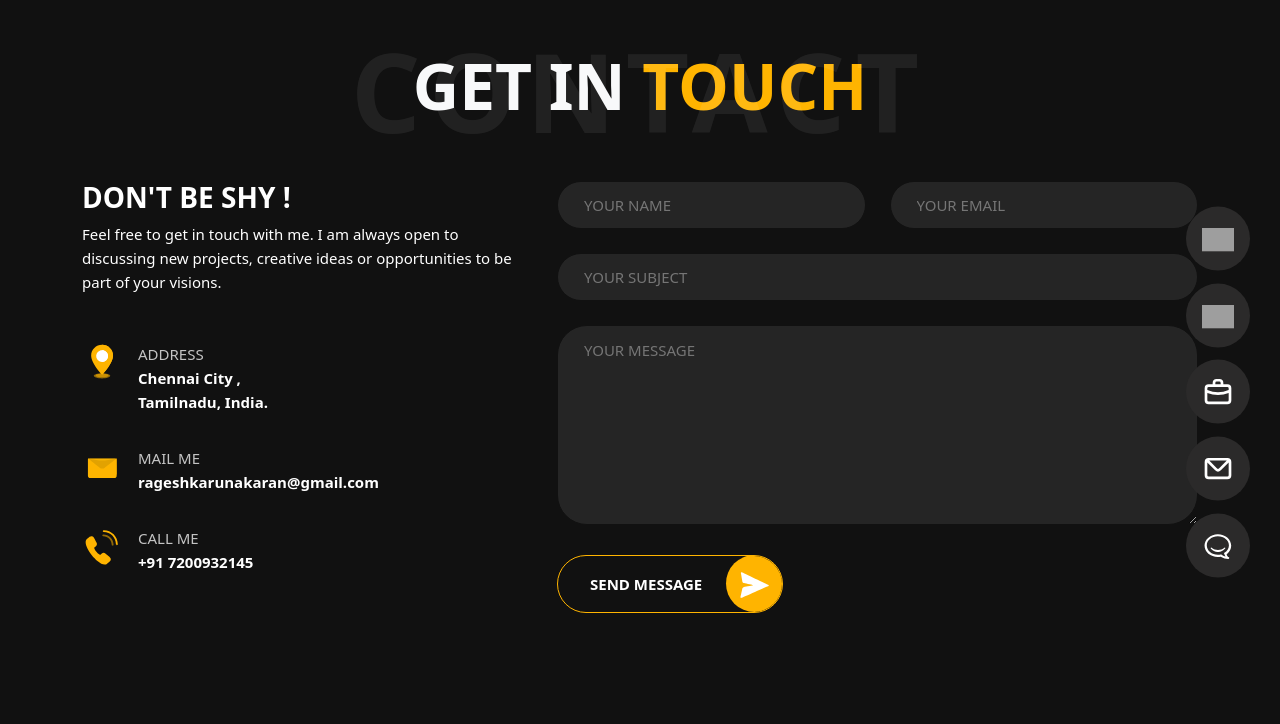
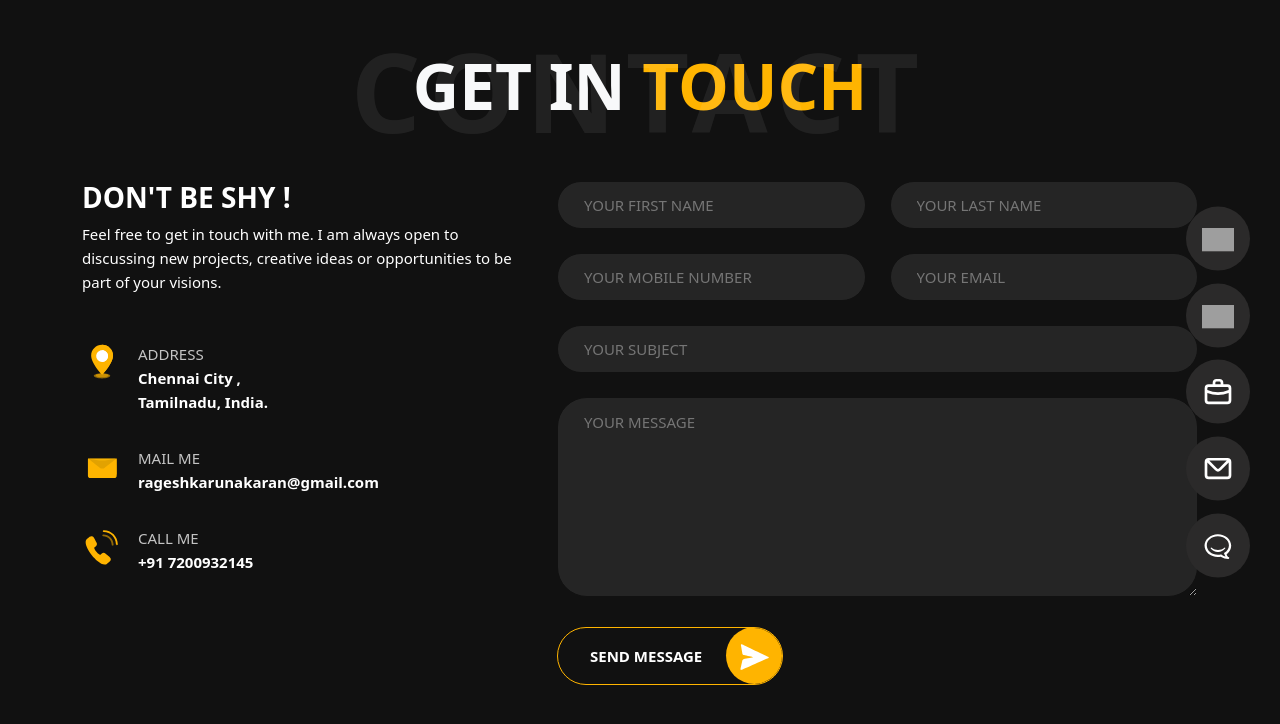
Before and after one commit to RageshKarunakaran/ragesh-portfolio, a React (Create React App) app: page /contact in a window 1280 px wide. Shown: the top 724 px of the page. Built offline with nearby package versions, Linux system fonts and the light colour scheme; grey boxes are pictures that could not be loaded.

Commit message:
valid form

```diff
--- a/package.json
+++ b/package.json
@@ -9,6 +9,7 @@
     "@testing-library/user-event": "^13.5.0",
     "bootstrap": "^5.2.3",
     "d3-ease": "^3.0.1",
+    "emailjs-com": "^3.2.0",
     "lottie-react": "^2.4.0",
     "react": "^18.2.0",
     "react-bootstrap": "^2.7.0",
--- a/src/components/Contact/index.js
+++ b/src/components/Contact/index.js
@@ -1,14 +1,12 @@
-import React from 'react'
-import {
-    Col,
-    Container,
-    Row,
-} from "react-bootstrap";
+import React from "react";
+import { Col, Container, Row } from "react-bootstrap";
 import Lottie from "react-lottie";
 import loction from "../../lotties/loction";
 import mail from "../../lotties/mail";
 import phone from "../../lotties/phone";
 import send from "../../lotties/send-message";
+import emailjs from 'emailjs-com'; // Make sure to install emailjs-com
+import { useState } from "react";
 const loctionImage = {
   loop: true,
   autoplay: true,
@@ -42,9 +40,57 @@ const loctionImage = {
   },
 };
 function Contact() {
+
+  const [formData, setFormData] = useState({
+    name: '',
+    lname: '',
+    user_mobile: '',
+    user_email: '',
+    user_subject: '',
+    message: ''
+  });
+
+  const [statusMessage, setStatusMessage] = useState('');
+
+  // Handle form input changes
+  const handleInputChange = (e) => {
+    const { name, value } = e.target;
+    setFormData({
+      ...formData,
+      [name]: value
+    });
+  };
+
+  // Handle form submission
+  const handleSubmit = (e) => {
+    e.preventDefault();
+
+    // Initialize EmailJS with your user ID
+    emailjs.init("your_emailjs_user_id"); // Replace with your actual EmailJS user ID
+
+    // Send email using EmailJS
+    emailjs.sendForm('service_t10xvch', 'template_rrh8q67', e.target, 'AKhf_d_uHiUQFs42_')
+      .then(response => {
+        console.log('Message Sent:', response);
+        setStatusMessage('Your message has been sent successfully!');
+        setFormData({
+          name: '',
+          lname:'',
+          user_mobile:'',
+          user_email: '',
+          user_subject: '',
+          message: ''
+        });
+      })
+      .catch(error => {
+        console.log('Error:', error);
+        setStatusMessage('Oops! Something went wrong.');
+      });
+  };
+
   return (
     <>
-        <div className='contact mb-down'>
+      <div className="contact mb-down">
         <Container>
           <Row>
             <Col lg={12}>
@@ -61,10 +107,9 @@ function Contact() {
             <Col xxl={5} xl={5} lg={5} className="text-left">
               <h3 className="fw-bold">DON'T BE SHY !</h3>
               <p>
-                            Feel free to get in touch with me. I am
-                            always open to discussing new projects,
-                            creative ideas or opportunities to be part
-                            of your visions.
+                Feel free to get in touch with me. I am always open to
+                discussing new projects, creative ideas or opportunities to be
+                part of your visions.
               </p>
               <div className="address_details mt-5">
                 <div className="d-flex align-items-start gap-3 mb-3">
@@ -93,9 +138,7 @@ function Contact() {
                     <p className="m-0 f-17 opacity-75 fw-regular text-uppercase">
                       Mail Me
                     </p>
-                                <p className="fw-bold">
-                                  rageshkarunakaran@gmail.com
-                                </p>
+                    <p className="fw-bold">rageshkarunakaran@gmail.com</p>
                   </div>
                 </div>
                 <div className="d-flex align-items-start gap-3 mb-3">
@@ -108,44 +151,91 @@ function Contact() {
                     <p className="m-0 f-17 opacity-75 fw-regular text-uppercase">
                       Call Me
                     </p>
-                                <p className="fw-bold">
-                                  +91 7200932145
-                                </p>
+                    <p className="fw-bold">+91 7200932145</p>
                   </div>
                 </div>
               </div>
             </Col>
             <Col xxl={7} xl={7} lg={7} className="text-left">
-                          <form id="myForm" className="contactform">
+              <form id="myForm" className="contactform" onSubmit={handleSubmit}>
                 <Row>
                   <Col xxl={6} xl={6} lg={6} md={6} sm={12}>
                     <div className="formgroup mb-4">
-                                <input type={"text"} name={"name"} placeholder={"YOUR NAME"} required />
+                      <input
+                        type="text"
+                        name="name"
+                        placeholder="YOUR FIRST NAME"
+                        value={formData.name}
+                        onChange={handleInputChange}
+                        required
+                      />
                     </div>
                   </Col>
                   <Col xxl={6} xl={6} lg={6} md={6} sm={12}>
                     <div className="formgroup mb-4">
-                                <input type={"email"} name={"user_email"} placeholder={"YOUR EMAIL"} required />
+                      <input
+                        type="text"
+                        name="lname"
+                        placeholder="YOUR LAST NAME"
+                        value={formData.lname}
+                        onChange={handleInputChange}
+                        required
+                      />
+                    </div>
+                  </Col>
+                  <Col xxl={6} xl={6} lg={6} md={6} sm={12}>
+                    <div className="formgroup mb-4">
+                      <input
+                        type="text"
+                        name="user_mobile"
+                        placeholder="YOUR MOBILE NUMBER"
+                        value={formData.user_mobile}
+                        onChange={handleInputChange}
+                      />
+                    </div>
+                  </Col>
+                  <Col xxl={6} xl={6} lg={6} md={6} sm={12}>
+                    <div className="formgroup mb-4">
+                      <input
+                        type="email"
+                        name="user_email"
+                        placeholder="YOUR EMAIL"
+                        value={formData.user_email}
+                        onChange={handleInputChange}
+                        required
+                      />
                     </div>
                   </Col>
                   <Col xxl={12} xl={12} lg={12} md={12} sm={12}>
                     <div className="formgroup mb-4">
-                                <input type={"text"} name={"user_subject"} placeholder={"YOUR SUBJECT"} required />
+                      <input
+                        type="text"
+                        name="user_subject"
+                        placeholder="YOUR SUBJECT"
+                        value={formData.user_subject}
+                        onChange={handleInputChange}
+                        required
+                      />
                     </div>
                   </Col>
                   <Col xxl={12} xl={12} lg={12} md={12} sm={12}>
                     <div className="formgroup mb-4">
-                                <textarea placeholder="YOUR MESSAGE" rows={3} required/>
+                      <textarea
+                        name="message"
+                        placeholder="YOUR MESSAGE"
+                        rows={3}
+                        value={formData.message}
+                        onChange={handleInputChange}
+                        required
+                      />
                     </div>
                   </Col>
                   <Col lg={12}>
                     <div className="formgroup mb-4">
                       <div className="portfolio_main-btn text-left">
-                                  <button>
-                                    <span class="button-txt">
-                                      SEND MESSAGE
-                                    </span>
-                                    <span class="button-icon">
+                        <button type="submit">
+                          <span className="button-txt">SEND MESSAGE</span>
+                          <span className="button-icon">
                           <Lottie options={sendImage} height={30} width={30} />
                           </span>
                         </button>
@@ -153,14 +243,17 @@ function Contact() {
                     </div>
                   </Col>
                 </Row>
+                {/* Display success or error message */}
+                {statusMessage && (
+                  <div className="status-message">{statusMessage}</div>
+                )}
               </form>
             </Col>
           </Row>
         </Container>
       </div>
-
     </>
-    )
+  );
 }
 
-export default Contact
+export default Contact;
--- a/src/style/style.css
+++ b/src/style/style.css
@@ -328,7 +328,7 @@ border-width: 0px !important; ;
     transform: translateY(calc(-100% + 200px));
     transition: transform 5s ease-in-out;
   }
-  .contactform input[type=email], .contactform input[type=text]{
+  .contactform input[type=email], .contactform input[type=mobile], .contactform input[type=text]{
     background: #252525;
     border: 1px solid #111;
     border-radius: 30px;
```
Also changed, not shown: 2 other files (tests, documents, lock files or other folders). Lines whose indentation alone changed are shown as unchanged.
